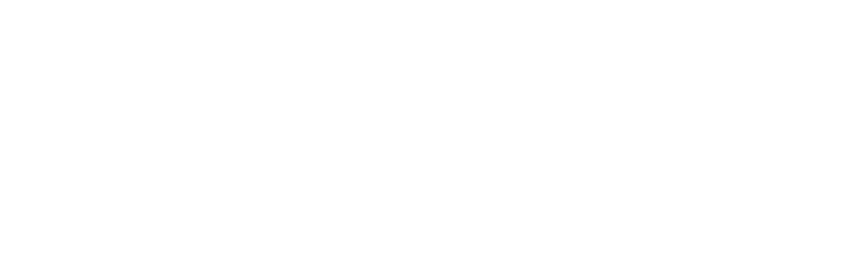
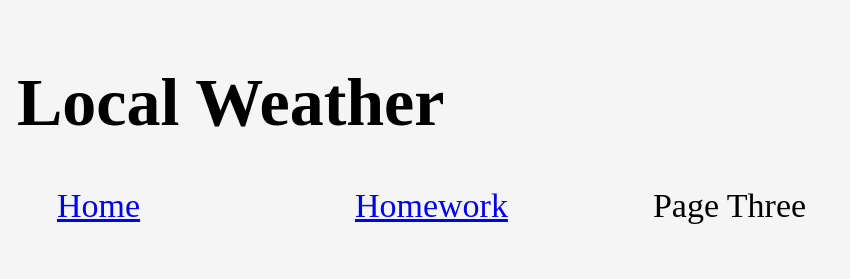
Before and after one commit to jmswrthn/jmswrthn.github.io, a plain HTML site: page homework/mobileweather.html in a window 1280 px wide. Shown: the whole page, without its empty margins (0-850 px from the left). Drawn offline with Linux system fonts and the light colour scheme; files that its build step writes are made by us from their sources.

Commit message:
added css

```diff
--- a/homework/mobileweather.html
+++ b/homework/mobileweather.html
@@ -2,15 +2,34 @@
 <html lang="en">
     <head>
         <meta charset="utf-8">
-        <title>Mobilie Weather Page</title>
+        <title>Franklin, ID Weather</title>
         <meta name="viewport" content="width=devicewidth">
         <!--<link type="text/css" rel="stylesheet" href="normalize.css">-->
-        <link type="text/css" rel="stylesheet" href="main.css">
+        <link type="text/css" rel="stylesheet" href="/main.css">
     </head>
     <body>
+        <header>
+            <h1>Local Weather</h1>
+            <nav>
+                <ul>
+                    <li><a href="/index.html">Home</a></li>
+                    <li><a href="/homework/homework.html">Homework</a></li>
+                    <li>Page Three</li>
+                </ul>
+            </nav>
+        </header>
 
+        <main>
+            <section id="">
+
+            </section>
+            <section id="">
+
+            </section>
+        </main>
+        <footer>
+
+        </footer>
     </body>
-    <footer>
 
-    </footer>
 </html>
--- a/main.css
+++ b/main.css
@@ -0,0 +1,39 @@
+/*import fonts here, sans serif fonts are good for body but headlines can vary*/
+*{
+   box-sizing: border-box;
+}
+h1,h2,h3{
+    font-family: ;
+}
+section,
+main,
+h1+h1{
+    margin-top: -.7em;
+}
+figure{
+    display: block;
+}
+header {
+
+}
+body{
+    margin: 0;
+    padding: 0;
+    font-size: 20px;
+    font-family: ;
+}
+header, footer{
+    background-color: whitesmoke;
+    padding:.5em;
+    font-size: 1.7em;
+}
+nav li{
+    display: inline-block;
+    width: 24%;
+    padding:0;
+}
+.temp-box{
+    width: 10em;
+    background-color: aquamarine;
+    margin: 0 auto;
+}
```
